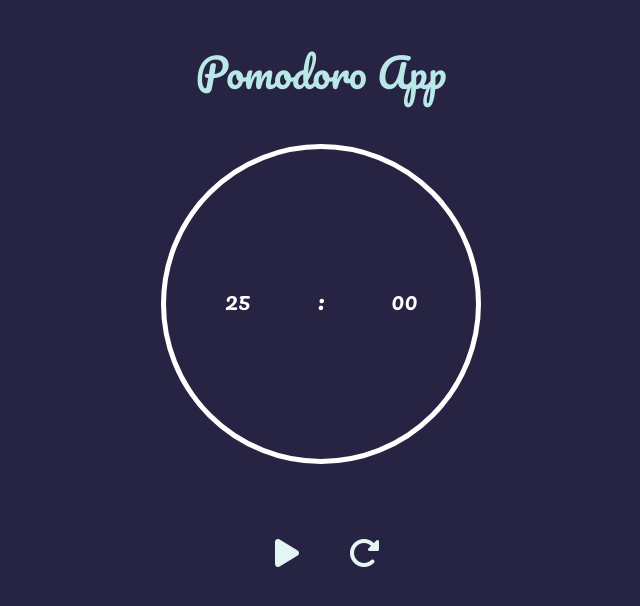
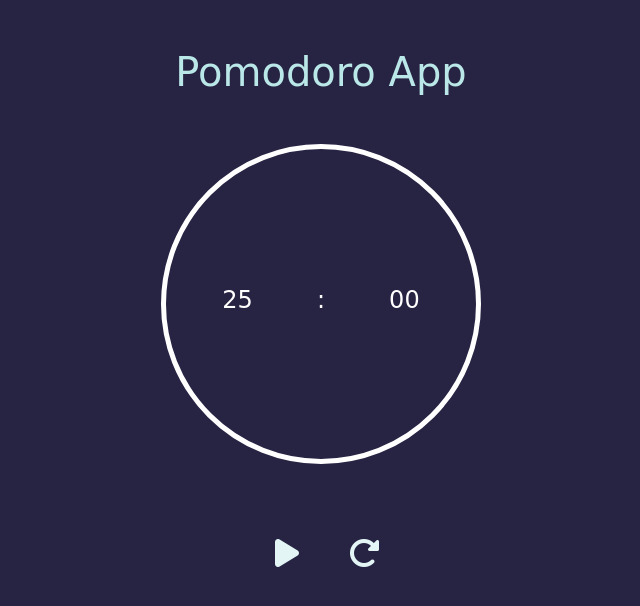
Before and after one commit to Gowtham-369/Gowtham-369.github.io, a plain HTML site: page pomodoro/index.html in a window 1280 px wide. Shown: the whole page, without its empty margins (319-959 px from the left). Drawn offline with nearby package versions, Linux system fonts and the light colour scheme.

Commit message:
Updated font

```diff
--- a/pomodoro/style.css
+++ b/pomodoro/style.css
@@ -1,6 +1,6 @@
 body{
     background: #272343;
-    font-family: 'Pacifico', cursive;
+    font-family: 'Lobster', cursive;
 }
 .heading{
     color: #bae8e8;
```
